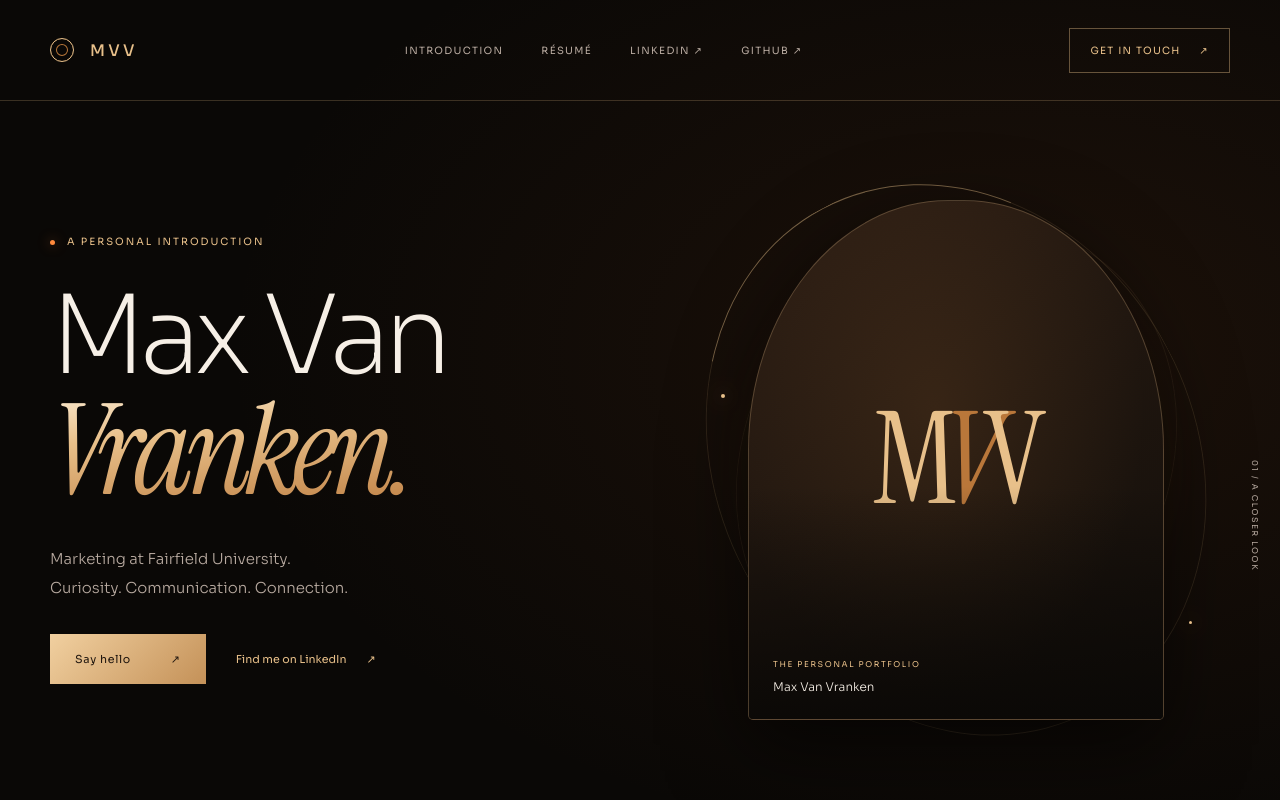
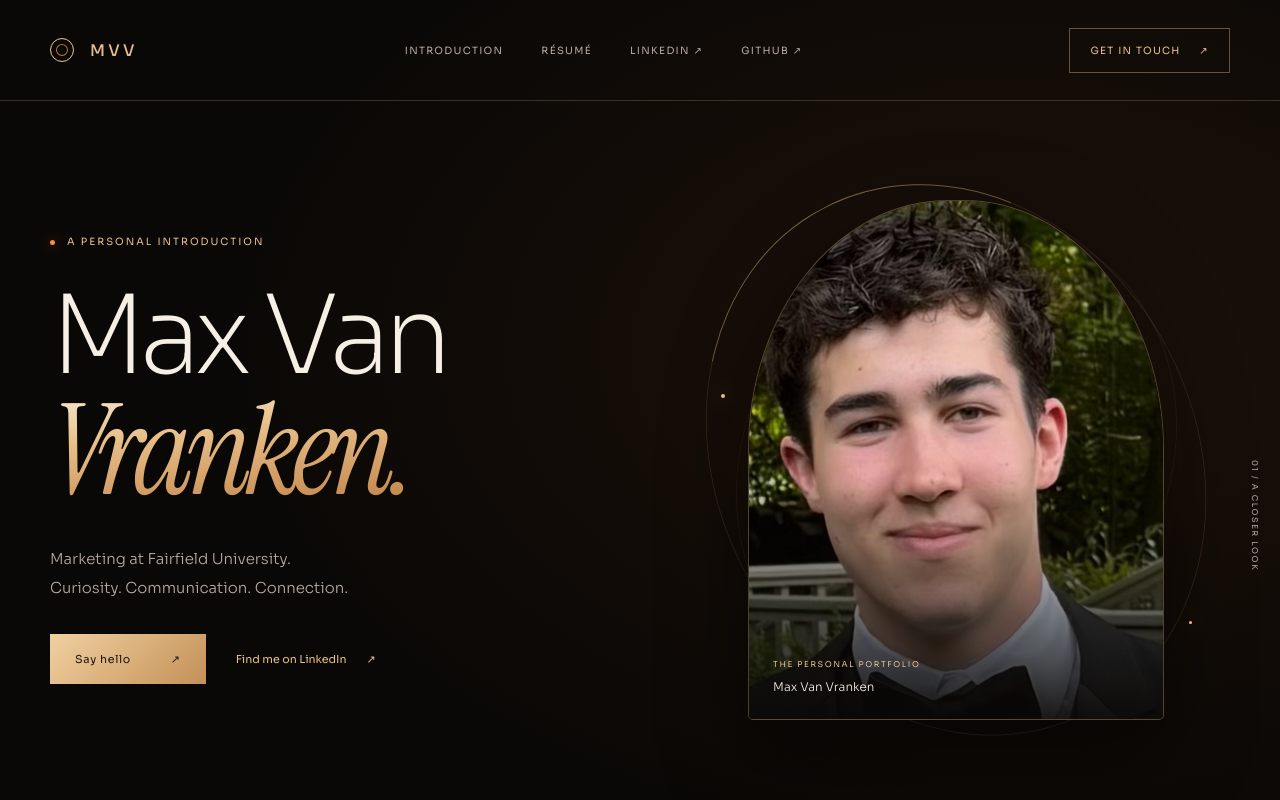
Before and after one commit to Maxvv1234/MaxVan-Vranken-, a plain HTML site: page index.html in a window 1280 px wide. Shown: the top 800 px of the page. Drawn offline with Linux system fonts and the light colour scheme.

Commit message:
Display profile photo with natural color and balanced portrait framing
Updated profile image source and adjusted styles.

```diff
--- a/index.html
+++ b/index.html
@@ -25,7 +25,7 @@
   <main id="main">
     <section class="hero shell" id="home" aria-labelledby="hero-title">
       <div class="hero-copy intro-motion"><p class="micro eyebrow"><span class="signal" aria-hidden="true"></span> A personal introduction</p><h1 id="hero-title">Max Van<br><span class="gold">Vranken.</span></h1><p class="hero-note">Marketing at Fairfield University.<br>Curiosity. Communication. Connection.</p><div class="hero-actions"><a class="button button-gold" href="mailto:max.vanvranken@student.fairfield.edu">Say hello <span aria-hidden="true">↗</span></a><a class="text-link" href="https://www.linkedin.com/in/max-van-vranken-202a253b2/" target="_blank" rel="noopener noreferrer">Find me on LinkedIn <span aria-hidden="true">↗</span></a></div></div>
-      <div class="portrait-scene intro-motion"><div class="orbit orbit-outer" aria-hidden="true"></div><div class="orbit orbit-inner" aria-hidden="true"></div><figure class="portrait"><img src="profile.jpg" width="800" height="800" alt="Max Van Vranken" id="profile-photo" fetchpriority="high"><div class="photo-fallback" hidden aria-label="Max Van Vranken monogram"><span aria-hidden="true">M<span>V</span>V</span></div><figcaption class="portrait-caption"><span class="micro">The personal portfolio</span><span>Max Van Vranken</span></figcaption></figure><span class="portrait-index micro" aria-hidden="true">01 / A closer look</span><span class="spark spark-one" aria-hidden="true"></span><span class="spark spark-two" aria-hidden="true"></span></div>
+      <div class="portrait-scene intro-motion"><div class="orbit orbit-outer" aria-hidden="true"></div><div class="orbit orbit-inner" aria-hidden="true"></div><figure class="portrait"><img src="profile%20photo%20for%20github.png" style="object-fit:cover;object-position:50% 15%;filter:none" width="800" height="800" alt="Max Van Vranken" id="profile-photo" fetchpriority="high"><div class="photo-fallback" hidden aria-label="Max Van Vranken monogram"><span aria-hidden="true">M<span>V</span>V</span></div><figcaption class="portrait-caption"><span class="micro">The personal portfolio</span><span>Max Van Vranken</span></figcaption></figure><span class="portrait-index micro" aria-hidden="true">01 / A closer look</span><span class="spark spark-one" aria-hidden="true"></span><span class="spark spark-two" aria-hidden="true"></span></div>
       <div class="hero-bottom"><button class="replay micro" type="button" hidden><span aria-hidden="true">↻</span> Replay intro</button><a class="scroll-link micro" href="#introduction">Discover more <span aria-hidden="true">↓</span></a><span class="edition micro">Personal website / 2026</span></div>
     </section>
     <section class="introduction shell section" id="introduction" aria-labelledby="intro-title"><p class="micro section-label">01 / Introduction</p><div><h2 id="intro-title">The person<br><span class="gold">behind the name.</span></h2><p class="body-copy">I’m Max, a Marketing major at Fairfield University’s Dolan School of Business, graduating in May 2029. I’m interested in how brands connect with people and how communication shapes communities. Explore my experience below, connect on LinkedIn, or get in touch.</p><a class="text-link" href="https://github.com/Maxvv1234" target="_blank" rel="noopener noreferrer">Explore my GitHub <span aria-hidden="true">↗</span></a></div></section>
```
